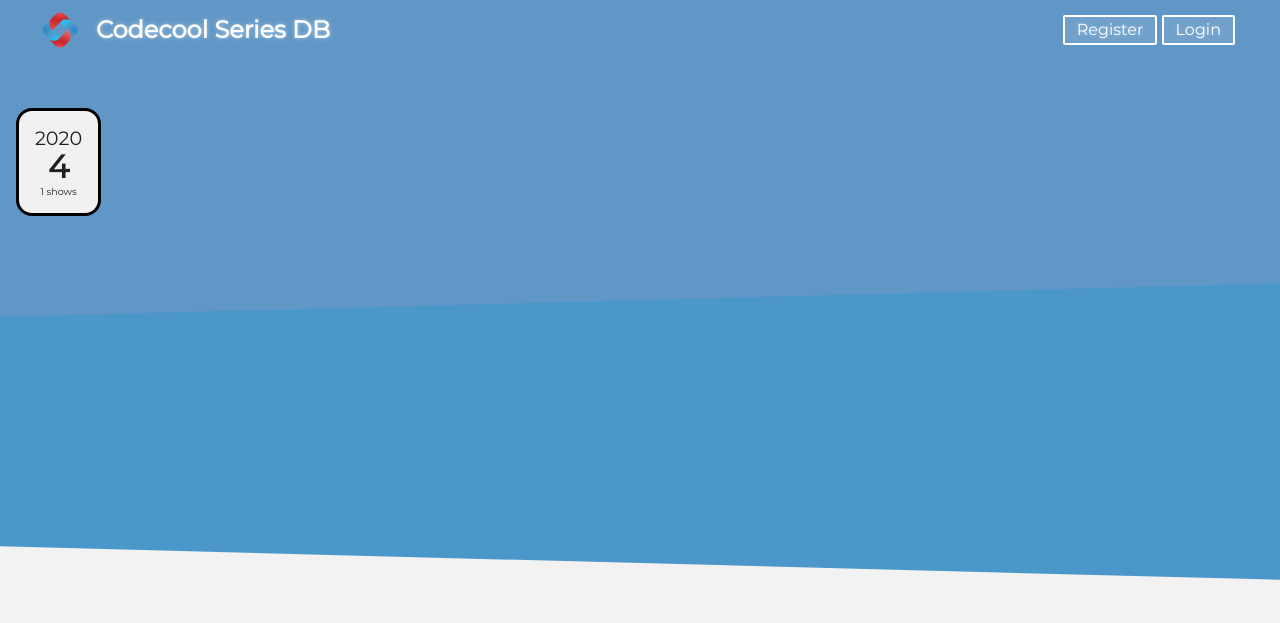
After one commit to Eriknpy/Codecool-series, a Flask app: template templates/what_a_year.html in a window 1280 px wide. The commit adds this page. Shown: the top 623 px of the page. Run offline with Flask 2, Linux system fonts and the light colour scheme; the template is opened without the code that fills it: most values are stand-ins (such as "Sample title", 1, 10 or a date in 2020); some libraries are stand-ins or nearby versions.

Commit message:
feat:what_a_yearl

```diff
--- a/main.py
+++ b/main.py
@@ -19,9 +19,11 @@ def index():
 def design():
     return render_template('design.html')
 
+
 @app.route('/shows/most-rated')
 def display_most_rated_shows():
     return render_template('most_rated_shows.html')
+
 
 @app.route('/api/top15-shows')
 def handle_most_rated_shows():
@@ -29,6 +31,44 @@ def handle_most_rated_shows():
 
 
 # PA Practices
+
+
+# 1
+@app.route('/stars_for_the_stars')
+def display_stars_for_the_stars():
+    return render_template('stars_for_the_stars.html')
+
+
+@app.route('/api/get_genre')
+def handle_genre():
+    genre = request.args.get('genre')
+    return jsonify(queries.stars_for_the_stars(genre))
+
+
+# 2
+@app.route('/what_a_year')
+def display_what_a_year():
+    shows = queries.get_shows_rating_by_year()
+    return render_template('what_a_year.html',show=shows)
+
+
+@app.route('/api/shows_yearly_rating')
+def handle_shows_yearly_rating():
+    return jsonify(queries.get_shows_rating_by_year())
+
+
+@app.route('/young_actors_in_old_shows')
+def young_actors_in_old_shows():
+    return render_template('young_actors_in_old_shows.html')
+
+
+@app.route('/api/actors_played_in_year')
+def get_actor_year():
+    year = request.args.get('year')
+    return jsonify(queries.get_actors_by_year(year))
+
+
+# Robertino
 @app.route('/api/shows', methods=['POST'])
 def get_shows():
     payload = request.get_json()
@@ -42,28 +82,6 @@ def get_shows():
     return {'id': new_id, 'title': payload['title'], 'year': payload['year'], 'rating': payload['rating']}
 
 
-@app.route('/stars_for_the_stars')
-def display_stars_for_the_stars():
-    return render_template('stars_for_the_stars.html')
-
-
-@app.route('/api/get_genre')
-def handle_genre():
-    genre = request.args.get('genre')
-    return jsonify(queries.stars_for_the_stars(genre))
-
-
-@app.route('/young_actors_in_old_shows')
-def young_actors_in_old_shows():
-    return render_template('young_actors_in_old_shows.html')
-
-
-@app.route('/api/actors_played_in_year')
-def get_actor_year():
-    year = request.args.get('year')
-    return jsonify(queries.get_actors_by_year(year))
-
-
 def main():
     load_dotenv(find_dotenv())
     app.run(port=os.getenv('FLASK_RUN_PORT'),
--- a/static/js/stars-for-the-stars.js
+++ b/static/js/stars-for-the-stars.js
@@ -3,7 +3,6 @@ function main() {
     sendButton.addEventListener('click', buildUnorderedList)
     starEffect()
 }
-
 
 function getGenre() {
     const genreInput = document.querySelector('#genre').value
--- /dev/null
+++ b/static/js/what-a-year.js
@@ -0,0 +1,49 @@
+function main(){
+    const card = document.querySelectorAll('#cardTemplate')
+    let display_rating = []
+    card.forEach((yolo)=>{
+
+        yolo.addEventListener('click',(e)=>{
+            e.currentTarget.style.backgroundColor = 'red'
+            display_rating.push(e.currentTarget.children[1].innerHTML)
+
+            if(display_rating.length == 3){
+                let sum = 0
+                sum += +display_rating[0]
+                sum += +display_rating[1]
+                sum += +display_rating[2]
+                let result = (Math.round((sum/display_rating.length)*100))/100
+                document.getElementById('result').innerHTML = `${result}`
+            }
+        })
+
+    })
+}
+main()
+
+async function fetchShowsByYear(){
+    const response = await fetch('/api/shows_yearly_rating')
+    return await response.json()
+}
+
+// function buildCards(card_details){
+//     const cardsContainer = document.getElementById('cardsContainer')
+//     let cardDiv = "";
+//     card_details.then((object)=>{
+//         let counter = 0
+//         object.map((card)=>{
+//             cardDiv += `
+//                             <div class="details" id="year" data-id="${counter}">${card.year}</div>
+//                             <div class="details" id="rating">${card.rating}</div>
+//                             <div class="details" id="showCount">${card.count_shows}shows</div>
+//                 `
+//             counter++
+//         })
+//
+//         cardsContainer.innerHTML = cardDiv
+//     })
+// }
+
+// function multiSelect(){
+//     console.log('HALÓ')
+// }
--- /dev/null
+++ b/static/style/what-a-year.css
@@ -0,0 +1,32 @@
+#cardTemplate{
+    display: flex;
+    justify-content: center;
+    flex-direction: column;
+    margin: 1rem;
+    padding: 1rem;
+
+    background-color: #f1f1f1;
+    border-color: black;
+    border-radius: 1rem;
+    border-style: solid;
+}
+
+.details{
+    text-align: center;
+}
+
+
+#showCount{
+    font-size: 60%;
+}
+#rating{
+    font-size: 2rem;
+    font-weight: bold;
+}
+#year{
+    font-size: 1.2rem;
+}
+#cardsContainer{
+    display: flex;
+    flex-direction: row;
+}
--- a/templates/layout.html
+++ b/templates/layout.html
@@ -34,6 +34,7 @@
     {% block most_rated_shows %}{% endblock %}
     {% block stars_for_the_stars %}{% endblock %}
     {% block young_actors_in_old_shows %}{% endblock %}
+    {% block what_a_year %}{% endblock %}
 </head>
 <body>
 
--- /dev/null
+++ b/templates/what_a_year.html
@@ -0,0 +1,16 @@
+{% extends 'layout.html' %}
+{% block title %}What a year{% endblock %}
+{% block what_a_year %}<script src="{{ url_for('static', filename='js/what-a-year.js') }}" defer></script>
+<link rel="stylesheet" href="{{ url_for('static', filename='style/what-a-year.css') }}">{% endblock %}
+{% block content %}
+    <div style="text-align: center;font-weight: bold;font-size: 2rem"><p id="result"></p></div>
+    <div id="cardsContainer">
+            {% for i in show %}
+                <div id="cardTemplate" data-id="{{loop.index}}">
+                    <div class="details" id="year" data-year-id="{{loop.index}}">{{ i.year }}</div>
+                    <div class="details" id="rating" data-rating-id="{{loop.index}}">{{ i.rating }}</div>
+                    <div class="details" id="showCount" data-showCount-id="{{loop.index}}">{{ i.count_shows }} shows</div>
+                </div>
+            {% endfor %}
+    </div>
+{% endblock %}
```
Also changed, not shown: data/queries.py (+12 -0 lines), static/js/most-rated-shows.js (+10 -2 lines).
